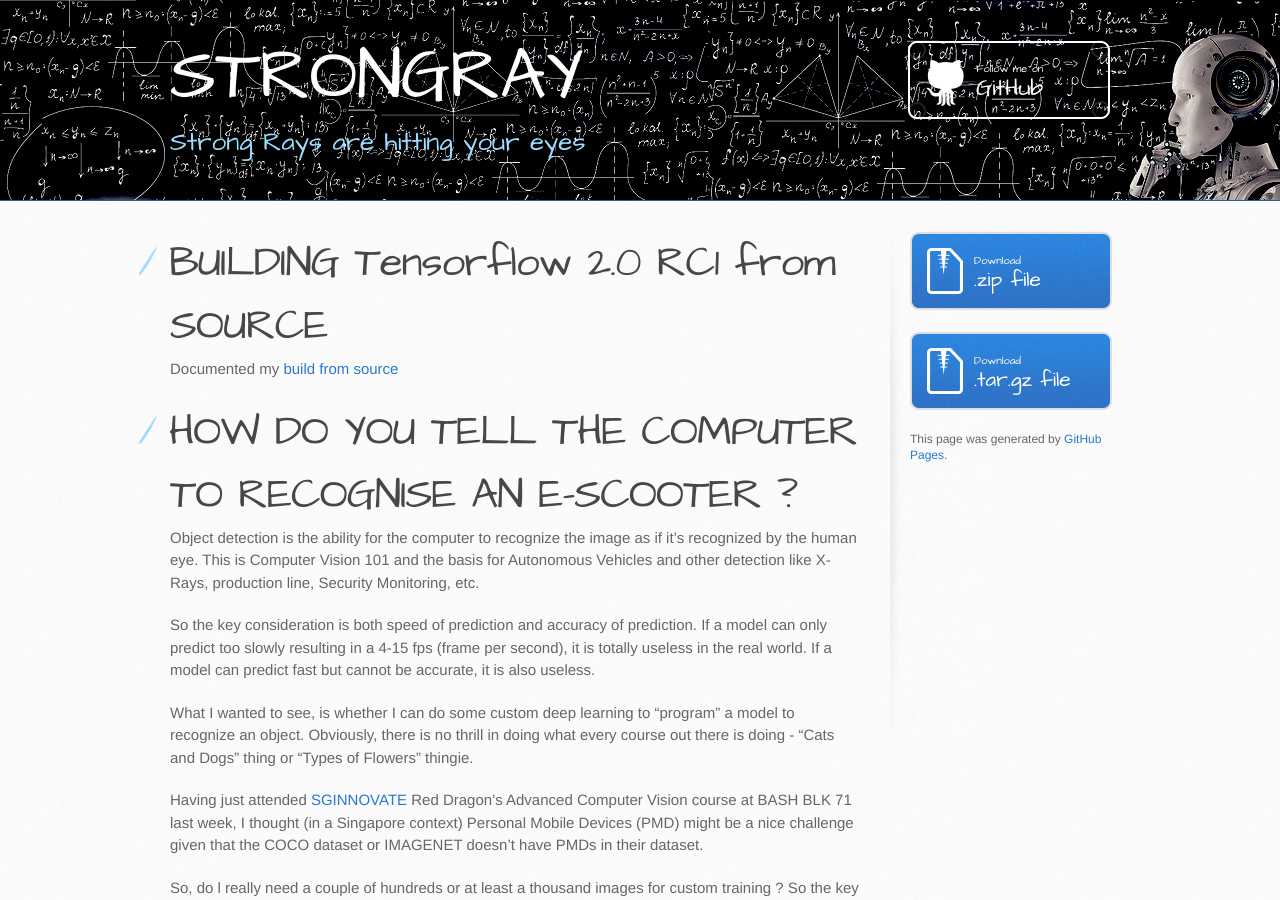
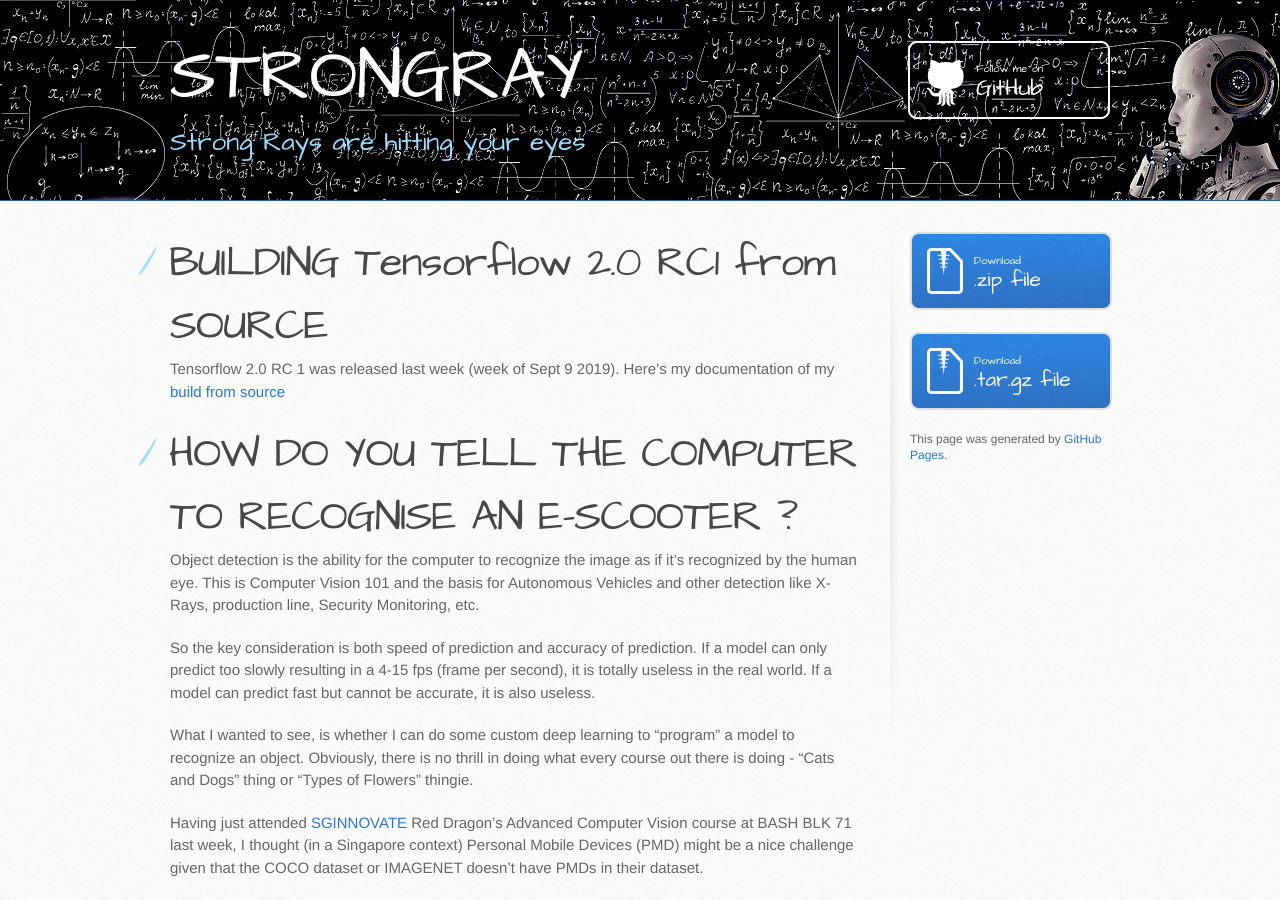
Before and after one commit to StrongRay/StrongRay.github.io, a Jekyll site: the page built from index.md, in a window 1280 px wide and 900 px high. Built offline with Jekyll 4.4.1, drawn with Linux system fonts in a browser that asks for light colours; our own code applies the rules of GitHub Pages for plain Markdown files.

Commit message:
Update index.md

```diff
--- a/index.md
+++ b/index.md
@@ -1,6 +1,6 @@
 # BUILDING Tensorflow 2.0 RC1 from SOURCE
 
-Documented my [build from source](https://github.com/StrongRay/Tensorflow2.0rc1/blob/master/README.md)
+Tensorflow 2.0 RC 1 was released last week (week of Sept 9 2019).  Here's my documentation of my [build from source](https://github.com/StrongRay/Tensorflow2.0rc1/blob/master/README.md)
 
 # HOW DO YOU TELL THE COMPUTER TO RECOGNISE AN E-SCOOTER ?
 
```
